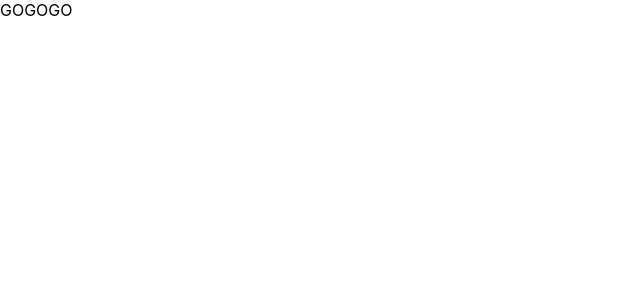
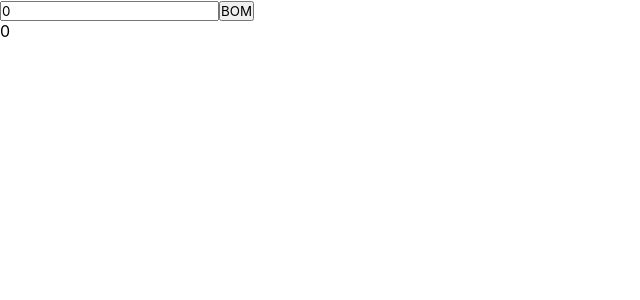
Before and after one commit to Gloryson/react-sandbox, a React (Create React App) app: page / in a window 1280 px wide. Shown: the top 300 px of the page, without its empty margins (0-640 px from the left). Built offline with nearby package versions, Linux system fonts and the light colour scheme.

Commit message:
feat: add context

```diff
--- a/src/App.js
+++ b/src/App.js
@@ -1,9 +1,19 @@
-import React from "react";
+import React, { useState } from "react";
+import First from "./components/First";
+import Sec from "./components/Sec";
+
+export const Context = React.createContext();
 
 export default function App() {
+
+
+
+  const [gg, setgg] = useState(0);
+
   return (
-    <div>
-      GOGOGO
-    </div>
+    <Context.Provider value={[gg, setgg]}>
+      <First/>
+      <Sec/>
+    </Context.Provider>
   );
 }
--- /dev/null
+++ b/src/components/First.js
@@ -0,0 +1,9 @@
+import React, { useContext } from "react";
+import Infirst from "./Infirst";
+
+export default function First () {
+
+  return (
+    <Infirst/>
+  )
+}
--- /dev/null
+++ b/src/components/INSEC.js
@@ -0,0 +1,11 @@
+import React, { useContext } from "react";
+import { Context } from "../App";
+
+export default function INSEC () {
+
+  const [gg, setgg] = useContext(Context);
+
+  return (
+    <p>{gg}</p>
+  )
+}
--- /dev/null
+++ b/src/components/Infirst.js
@@ -0,0 +1,11 @@
+import React, { useContext } from "react";
+import { Context } from "../App";
+
+export default function Infirst () {
+
+  const [gg, setgg] = useContext(Context);
+
+  return (
+    <input value={gg} onChange={event => setgg(event.target.value)}></input>
+  )
+}
--- /dev/null
+++ b/src/components/Sec.js
@@ -0,0 +1,17 @@
+import React, { useContext } from "react";
+import { Context } from "../App";
+import INSEC from "./INSEC";
+
+
+
+export default function Sec () {
+
+  const [gg, setgg] = useContext(Context);
+
+  return (
+    <>
+      <button onClick={() => setgg(gg + 1)}>BOM</button>
+    <INSEC/>
+    </>
+  )
+}
```
